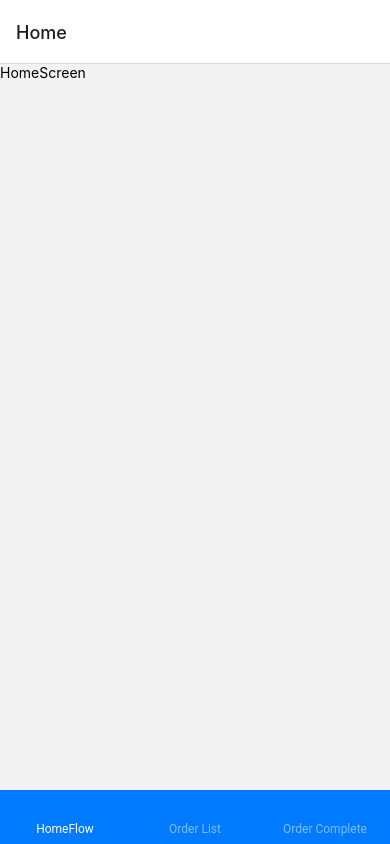
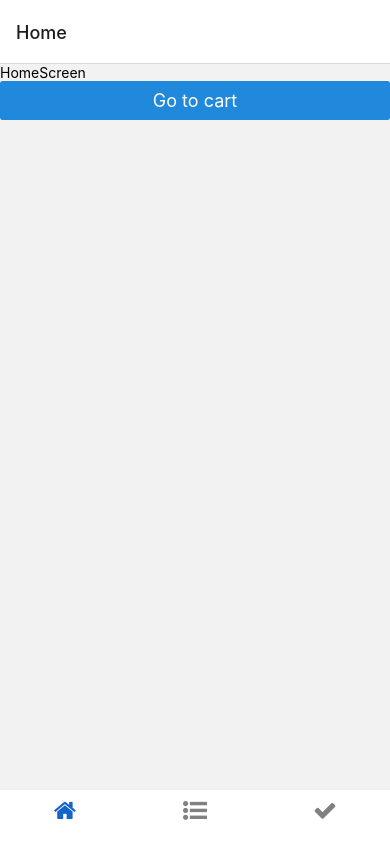
Before and after one commit to iqbalyudiar/react-native-food-app, a React Native app: screen /Home in a window 390 px wide. Built offline with nearby package versions, Linux system fonts and the light colour scheme.

Commit message:
feat: update router navigation

```diff
--- a/App.js
+++ b/App.js
@@ -5,6 +5,9 @@ import HomeScreen from "./src/screens/HomeScreen";
 import CartScreen from "./src/screens/CartScreen";
 import OrderListScreen from "./src/screens/OrderListScreen";
 import OrderCompleteScreen from "./src/screens/OrderCompleteScreen";
+import {
+  FontAwesome,
+} from "@expo/vector-icons";
 
 const Stack = createNativeStackNavigator();
 const Tab = createMaterialBottomTabNavigator();
@@ -18,8 +21,14 @@ const StackNavigationHelper = (name, component) => {
 const HomeFlow = () => {
   return (
     <Stack.Navigator>
-      <Stack.Screen name="Home" component={HomeScreen} />
-      <Stack.Screen name="Card" component={CartScreen} />
+      <Stack.Screen
+        name="Home"
+        component={HomeScreen}
+        options={{
+          title: "Home",
+        }}
+      />
+      <Stack.Screen name="Cart" component={CartScreen} />
     </Stack.Navigator>
   );
 };
@@ -27,7 +36,13 @@ const HomeFlow = () => {
 const OrderListFlow = () => {
   return (
     <Stack.Navigator>
-      <Stack.Screen name="OrderList" component={OrderListScreen} />
+      <Stack.Screen
+        name="OrderList"
+        component={OrderListScreen}
+        options={{
+          title: "Order List",
+        }}
+      />
     </Stack.Navigator>
   );
 };
@@ -35,25 +50,47 @@ const OrderListFlow = () => {
 const OrderCompleteFlow = () => {
   return (
     <Stack.Navigator>
-      <Stack.Screen name="OrderComplete" component={OrderCompleteScreen} />
+      <Stack.Screen
+        name="OrderComplete"
+        component={OrderCompleteScreen}
+        options={{
+          title: "Order Complete",
+        }}
+      />
     </Stack.Navigator>
   );
 };
 
 const TabNavigator = () => {
   return (
-    <Tab.Navigator>
+    <Tab.Navigator
+      barStyle={{ backgroundColor: "white" }}
+      screenOptions={({ route }) => ({
+        tabBarIcon: ({ focused }) => {
+          const color = focused ? "#1464cc" : "gray";
+          let iconName;
+
+          switch (route.name) {
+            case "HomeFlow":
+              iconName = "home";
+              break;
+            case "OrderListFlow":
+              iconName = "list-ul";
+              break;
+            case "OrderCompleteFlow":
+              iconName = "check";
+              break;
+            default:
+              break;
+          }
+          return <FontAwesome name={iconName} size={24} color={color} />;
+        },
+        tabBarLabel: null,
+      })}
+    >
       <Tab.Screen name="HomeFlow" component={HomeFlow} />
-      <Tab.Screen
-        name="OrderListFlow"
-        component={OrderListFlow}
-        options={{ title: "Order List" }}
-      />
-      <Tab.Screen
-        name="OrderCompleteFlow"
-        component={OrderCompleteFlow}
-        options={{ title: "Order Complete" }}
-      />
+      <Tab.Screen name="OrderListFlow" component={OrderListFlow} />
+      <Tab.Screen name="OrderCompleteFlow" component={OrderCompleteFlow} />
     </Tab.Navigator>
   );
 };
--- a/src/screens/HomeScreen.js
+++ b/src/screens/HomeScreen.js
@@ -1,14 +1,16 @@
-import { StyleSheet, Text, View } from 'react-native'
-import React from 'react'
+import { StyleSheet, Text, View } from "react-native";
+import { Button } from "@rneui/base";
+import React from "react";
 
-const HomeScreen = () => {
+const HomeScreen = ({ navigation }) => {
   return (
     <View>
       <Text>HomeScreen</Text>
+      <Button title="Go to cart" onPress={() => navigation.navigate("Cart")} />
     </View>
-  )
-}
+  );
+};
 
-export default HomeScreen
+export default HomeScreen;
 
-const styles = StyleSheet.create({})
+const styles = StyleSheet.create({});
```
